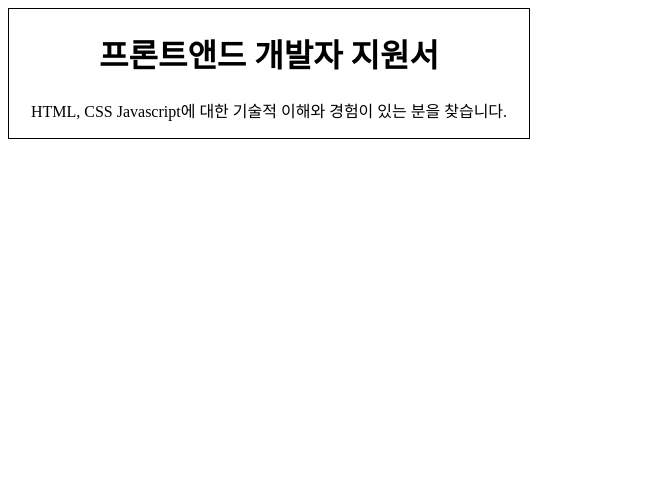
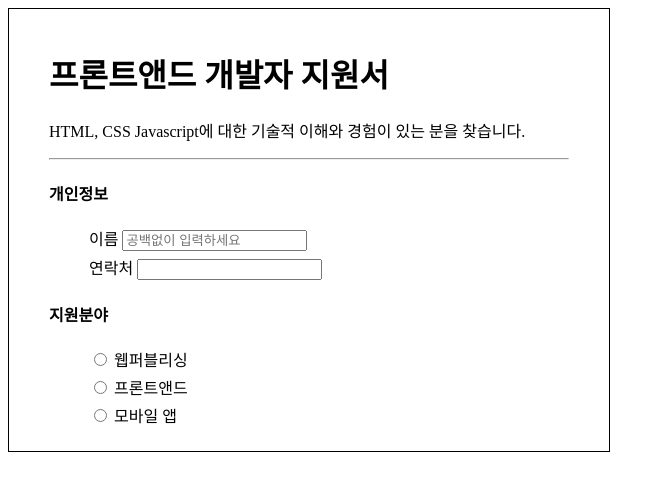
Before and after one commit to nessayj/HTML, a plain HTML site: page 0309_연습문제2_강사님.html in a window 1280 px wide. Shown: the whole page, without its empty margins (0-665 px from the left). Drawn offline with Linux system fonts and the light colour scheme.

Commit message:
두번째커밋

```diff
--- a/0309_연습문제2_강사님.html
+++ b/0309_연습문제2_강사님.html
@@ -5,18 +5,48 @@
     <meta http-equiv="X-UA-Compatible" content="IE=edge">
     <meta name="viewport" content="width=device-width, initial-scale=1.0">
     <title>Document</title>
+      <!--text-align: center; 가운데 정렬-->
     <style>
         .container {
             width: 520px;
             border: 1px solid black;
-            text-align: center;
+            padding: 20px 40px;
         }
+        .detail {
+            margin: 4px 40px;
+        }
+
     </style>
 </head>
 <body>
     <div class="container">
         <h1>프론트앤드 개발자 지원서</h1>
         <p>HTML, CSS Javascript에 대한 기술적 이해와 경험이 있는 분을 찾습니다.</p>
+        <hr>
+        <form action="#">
+            <h4>개인정보</h4>
+                <div class="detail">
+                    <label for="name">이름</label>
+                    <input type="text" id="name" placeholder="공백없이 입력하세요">
+                </div>
+                <div class="detail">
+                    <label for="tel">연락처</label>
+                    <input type="tel" id="tel">
+                </div>
+                <h4>지원분야</h4>
+                <div class="detail">
+                    <input type="radio" name="field" id="publish" value="1">
+                    <label for="publish">웹퍼블리싱</label>
+                </div>
+                <div class="detail">
+                    <input type="radio" name="field" id="front" value="2">
+                    <label for="front">프론트앤드</label>
+                </div>
+                <div class="detail">
+                    <input type="radio" name="field" id="mobile" value="3">
+                    <label for="mobile">모바일 앱</label>
+                </div>
+        </form>
 
     </div>
 </body>
```
Also changed, not shown: 0309_연습문제3_강사님.html (added).
